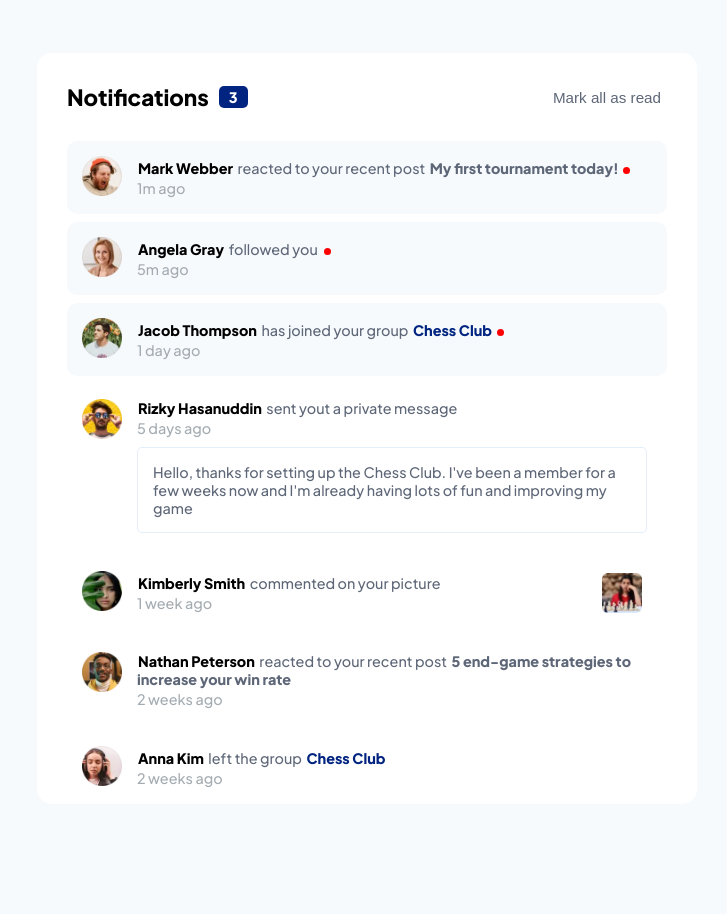
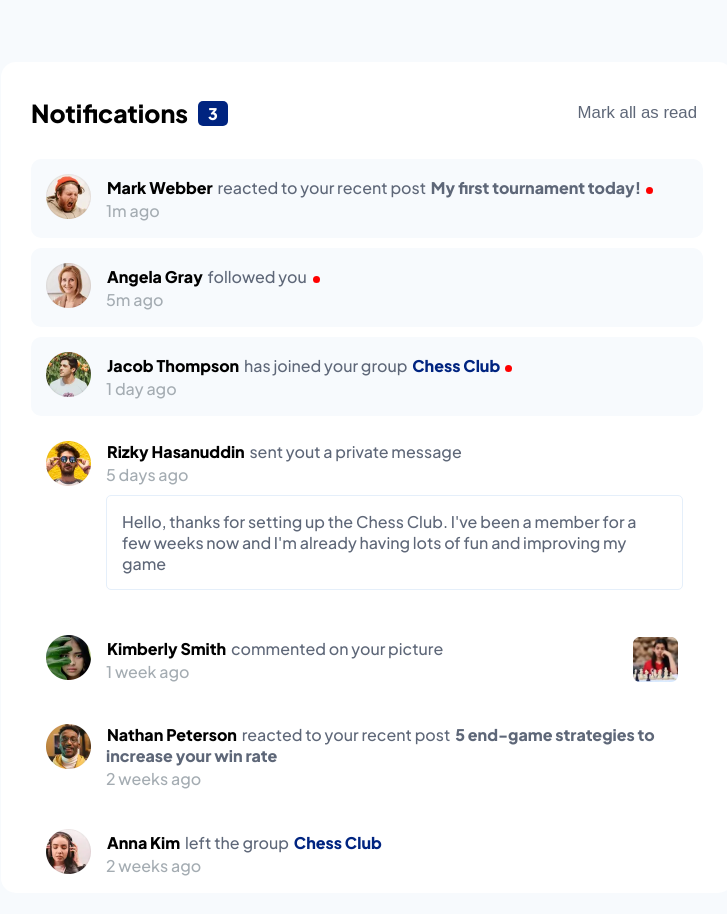
Before and after one commit to ivansgarcia/Frontend-Mentor, a Next.js app in the folder notifications-page-main/: page / in a window 1280 px wide. Shown: the top 914 px of the page, without its empty margins (273-1000 px from the left). Before the commit the page ends 879 px from the top, so only its background shows below. Built offline with nearby package versions, Linux system fonts and the light colour scheme.

Commit message:
adjust sizes

```diff
--- a/notifications-page-main/app/components/App.jsx
+++ b/notifications-page-main/app/components/App.jsx
@@ -10,8 +10,10 @@ const jakarta = Plus_Jakarta_Sans({
 })
 
 export default function App() {
+
     const [notificationList, setNotificationList] =
         React.useState(notifications);
+
     const [newNotifications, setNewNotifications] = React.useState(
         notificationList.filter((x) => !x.readed).length
     );
@@ -37,7 +39,7 @@ export default function App() {
                     <span className="notification-count">
                         {newNotifications}
                     </span>
-                    <button id="all-read" onClick={() => setAllRead()}>
+                    <button id="all-read" onClick={setAllRead}>
                         Mark all as read
                     </button>
                 </header>
--- a/notifications-page-main/app/components/Notification.jsx
+++ b/notifications-page-main/app/components/Notification.jsx
@@ -11,7 +11,6 @@ const Notification = ({ props, decreaseNotifications }) => {
     }, [readed]);
 
     const setReaded = () => {
-        console.log(isReaded);
         if (!isReaded) {
             setIsReaded(true);
             decreaseNotifications();
@@ -28,8 +27,8 @@ const Notification = ({ props, decreaseNotifications }) => {
                     className="avatar"
                     src={avatar}
                     alt="avatar"
-                    width={40}
-                    height={40}
+                    width={45}
+                    height={45}
                 />
             </figure>
             <div className="info">
@@ -48,8 +47,8 @@ const Notification = ({ props, decreaseNotifications }) => {
                         className="target-picture"
                         src={target.picture}
                         alt="target image"
-                        width={40}
-                        height={40}
+                        width={45}
+                        height={45}
                     />
                 )}
         </li>
--- a/notifications-page-main/app/styles/global.scss
+++ b/notifications-page-main/app/styles/global.scss
@@ -1,17 +1,21 @@
 @import './colors';
+
+html {
+    font-size: 16px;
+}
 
 body {
     background-color: $very-light-grayish-blue;
     margin: 0;
     height: 100%;
+    padding-bottom: 35px;
 }
 
 .App {
-    font-size: 1.2em;
-    max-width: 600px;
+    max-width: 672px;
     background-color: $white;
-    margin: 53px auto 75px;
-    padding: 30px 30px 0;
+    margin: 62px auto 75px;
+    padding: 35px 30px 0;
     border-radius: 15px;
 
     header {
@@ -22,11 +26,11 @@ body {
 
         .title {
             margin: 0;
-            font-size: 1.4rem;
+            font-size: 1.55rem;
         }
 
         .notification-count {
-            font-size: 0.9rem;
+            font-size: 1rem;
             font-weight: bold;
             padding: 2px 10px;
             background-color: $very-dark-blue;
@@ -36,7 +40,7 @@ body {
 
         #all-read {
             margin-left: auto;
-            font-size: 0.95rem;
+            font-size: 1.05rem;
             background-color: transparent;
             border: none;
             color: $dark-grayish-blue;
@@ -53,12 +57,6 @@ body {
         margin-top: 30px;
         padding: 0;
     }
-}
-
-.attribution {
-    font-size: 0.7rem;
-    text-align: center;
-    background-color: $very-light-grayish-blue;
 }
 
 @media (max-width: '600px') {
--- a/notifications-page-main/app/styles/notification.scss
+++ b/notifications-page-main/app/styles/notification.scss
@@ -2,13 +2,12 @@
 
 li.notification {
     margin: 0;
-    font-size: 0.9rem;
     font-weight: 500;
     border-radius: 10px;
     padding: 5px;
     padding-right: 15px;
     display: flex;
-    margin-bottom: 8px;
+    margin-bottom: 10px;
     align-items: flex-start;
     align-items: center;
 
@@ -74,7 +73,6 @@ li.notification {
     }
 
     .date {
-        font-size: 0.9rem;
         margin: 2px 0 0;
         color: $light-grayish-blue-2;
     }
@@ -84,8 +82,7 @@ li.notification {
         border: 1px solid $light-grayish-blue-1;
         border-radius: 5px;
         padding: 15px;
-        font-size: 0.9rem;
-        margin: 10px 0 0;
+        margin: 10px 0 5px;
         color: $dark-grayish-blue;
 
         &:hover {
```
